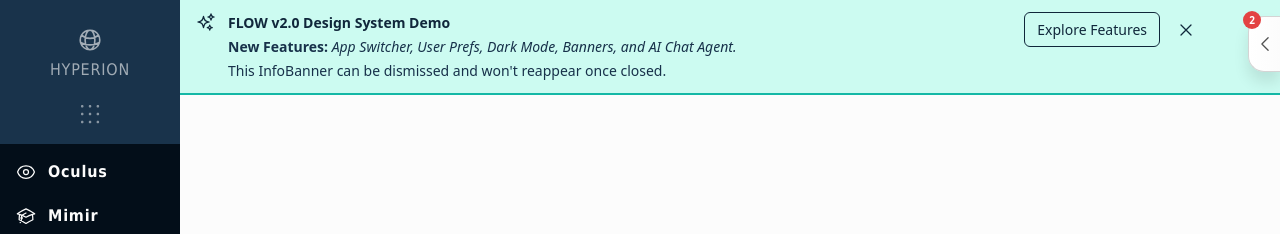
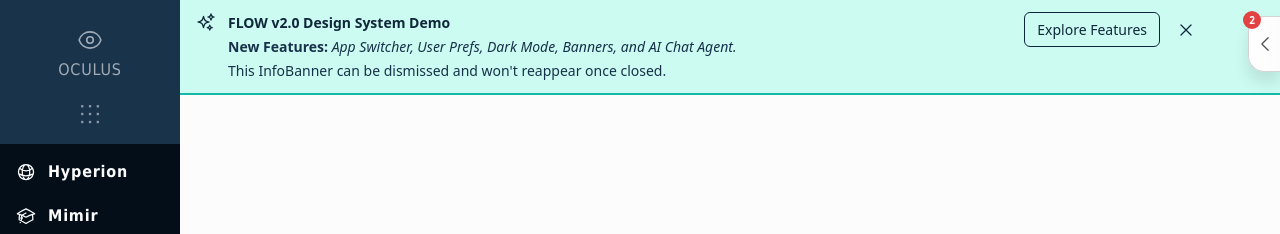
Before and after one commit to m-downing/flow_demo, a Next.js app: page / in a window 1280 px wide. Both pictures are taken after a click on the picture 32 px from the left and 94 px from the top of the page. Shown: the top 234 px of the page. Built offline with nearby package versions, Linux system fonts and the light colour scheme.

Commit message:
oculus initial commit

```diff
--- a/src/design-system/layout/Sidebar.tsx
+++ b/src/design-system/layout/Sidebar.tsx
@@ -223,7 +223,7 @@ export default function Sidebar({ isExpanded, onExpandedChange }: SidebarProps)
             {/* App Home Icon - Fixed height container */}
             <Link href="/">
               <Tooltip
-                content="Hyperion UI"
+                content="Oculus UI"
                 position="right"
                 disabled={isExpanded}
                 delay={100}
@@ -232,12 +232,12 @@ export default function Sidebar({ isExpanded, onExpandedChange }: SidebarProps)
                 <div className={`group ${isExpanded ? 'h-[100px]' : 'h-[80px]'} flex flex-col items-center justify-center pt-2 cursor-pointer transition-all duration-300 ease-in-out w-full`}>
                   <div className="flex flex-col items-center gap-[5px]">
                     <div className="h-[26px] flex items-center justify-center">
-                      <GlobeAltIcon
+                      <EyeIcon
                         className="w-[26px] h-[26px] text-neutral-50 group-hover:opacity-60 transition-opacity duration-50"
                       />
                     </div>
                     {isExpanded && (
-                      <h1 className={`text-neutral-50 group-hover:text-neutral-50/[.6] text-[16px] tracking-wider font-body transition-all duration-300 ease-in-out ${showText ? 'opacity-100 visible' : 'opacity-0 invisible'}`}>HYPERION</h1>
+                      <h1 className={`text-neutral-50 group-hover:text-neutral-50/[.6] text-[16px] tracking-wider font-body transition-all duration-300 ease-in-out ${showText ? 'opacity-100 visible' : 'opacity-0 invisible'}`}>OCULUS</h1>
                     )}
                   </div>
                 </div>
@@ -270,8 +270,8 @@ export default function Sidebar({ isExpanded, onExpandedChange }: SidebarProps)
               <div className="flex flex-col gap-5">
                 <Link href="#">
                   <div className="flex items-center gap-3 font-semibold text-neutral-50 text-[16px] tracking-wider hover:text-neutral-300 transition-colors duration-200 cursor-pointer">
-                    <EyeIcon className="w-5 h-5" />
-                    <span>Oculus</span>
+                    <GlobeAltIcon className="w-5 h-5" />
+                    <span>Hyperion</span>
                   </div>
                 </Link>
                 <Link href="#">
```
